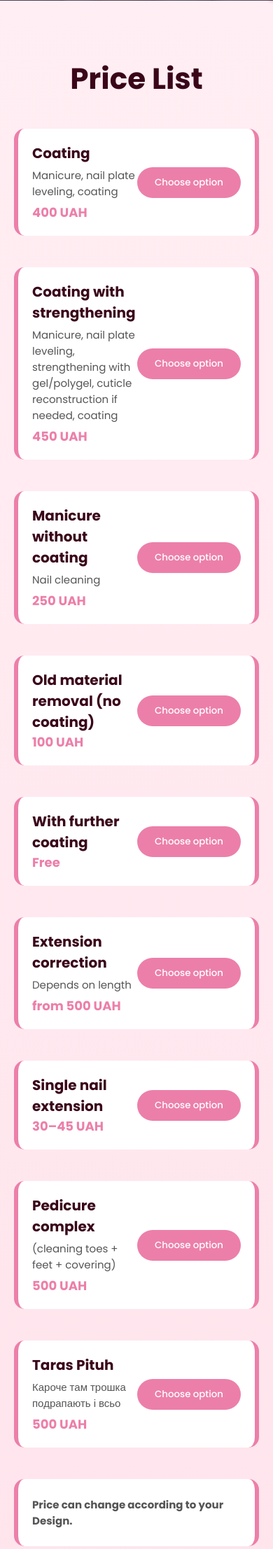
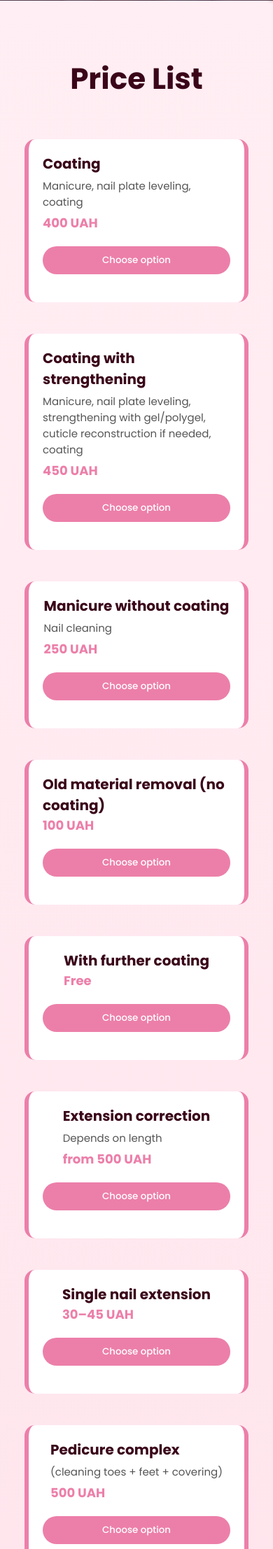
Before and after one commit to Tarasfi/aanastasa-nails, a Flask app: page /booking_page in a window 390 px wide. Shown: the part 843-3057 px from the top of the page at 70% size. Run offline with Flask 3, Linux system fonts and the light colour scheme; some libraries are stand-ins or nearby versions.

Commit message:
Fix navbar

```diff
--- a/app/main.py
+++ b/app/main.py
@@ -1,8 +1,10 @@
 from flask_bootstrap import Bootstrap5
 from flask import Flask, render_template, request
 from db import db
+
 from price import Price
 from forms import NewNailsForm
+
 import os
 from dotenv import load_dotenv
 
--- a/app/static/assets/css/styles.css
+++ b/app/static/assets/css/styles.css
@@ -135,6 +135,29 @@ nav .fa {
         transition: .5s;
         backdrop-filter: blur(10px);
         right: -200px;
+    }
+
+    .price-container {
+        flex-direction: column;
+        align-items: flex-start;
+        text-align: left;
+        padding: 15px;
+  }
+
+    .price-item {
+        flex-direction: column;
+        box-sizing: border-box;
+        width: 100%;
+    }
+
+    .price-btn {
+        width: 100%;
+        margin: 20px;
+    }
+
+    .price-btn button {
+        width: 100%;
+        padding: 10px;
     }
 
 
--- a/app/templates/base.html
+++ b/app/templates/base.html
@@ -30,7 +30,7 @@
     <section class="header">
       <!-- Main Logo -->
       <nav>
-        <a href="index.html">
+        <a href="/">
           <img src="/static/assets/img/logo.jpg" alt="" />
         </a>
         <!-- Navigation bar -->
@@ -38,9 +38,9 @@
         <div class="navbar" id="navLinks">
           <i class="fa fa-times" onclick="closeMenu()"></i>
           <ul>
-            <li><a href="#home">Home</a></li>
-            <li><a href="#book_nav">Book Nails</a></li>
-            <li><a href="#price_nav">Price</a></li>
+            <li><a href="/#home">Home</a></li>
+            <li><a href="/#book_nav">Book Nails</a></li>
+            <li><a href="booking_page#price_nav">Price</a></li>
             <li><a href="#carousel-nav">My works</a></li>
           </ul>
         </div>
@@ -51,7 +51,7 @@
       <div class="textbox">
         <h1>Nail Master in Drohobych</h1>
         <p>Come to our salon and you'll get the best nails in the town</p>
-        <a class="mainbtn" href="#book_nav">Book nails now</a>
+        <a class="mainbtn" href="/#book_nav">Book nails now</a>
       </div>
     </section>
 
--- a/app/templates/main/index.html
+++ b/app/templates/main/index.html
@@ -4,7 +4,7 @@
       <div class="textbox">
         <h1>Nail Master in Drohobych</h1>
         <p>Come to our salon and you'll get the best nails in the town</p>
-        <a class="mainbtn" href="#book_nav">Book nails now</a>
+        <a class="mainbtn" href="booking_page">Book nails now</a>
       </div>
     </section>
 
@@ -12,7 +12,7 @@
      {% include "booking/book_ways.html" %}
 
     <!-- Price List Section -->
-     {% include "pricing/pricing.html" %}
+
 
     <!-- Carousel Section-->
 
```
Also changed, not shown: instance/price.db.
